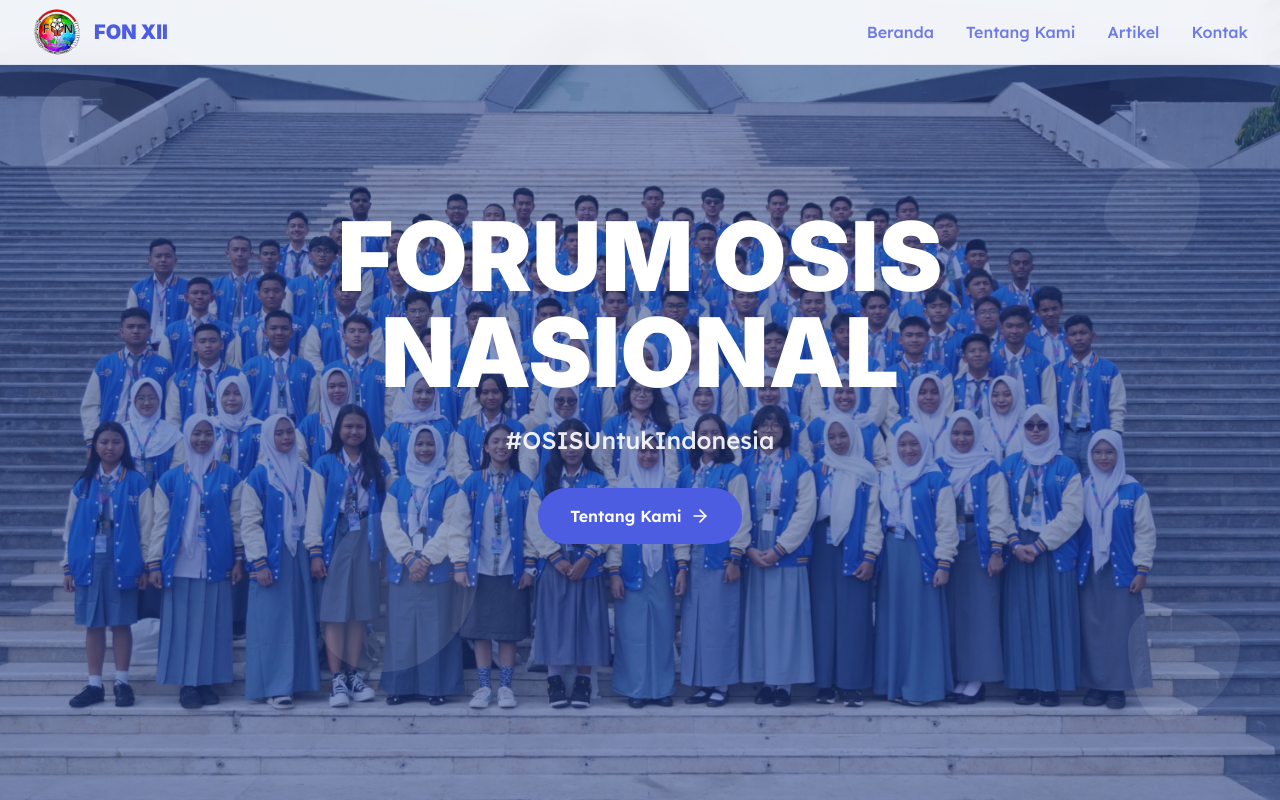
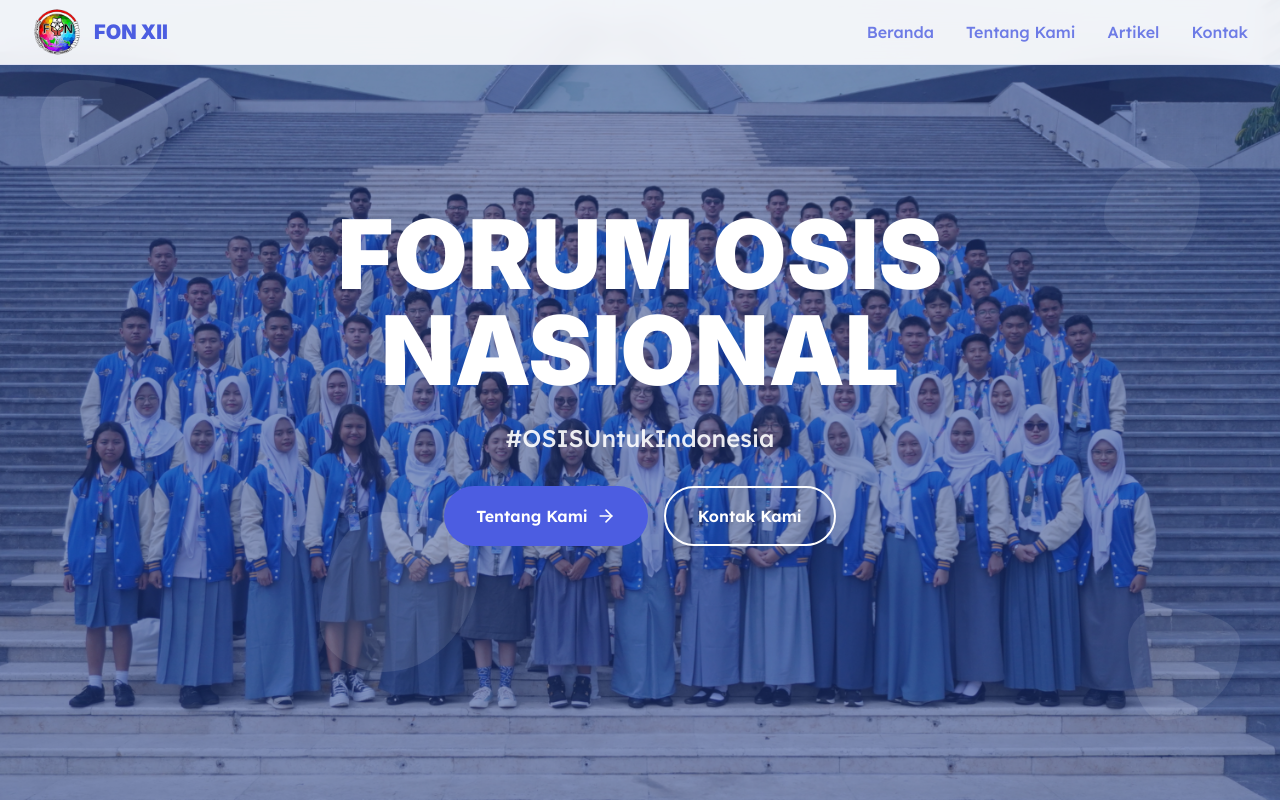
Before and after one commit to wahyusttrn/forumosisnasional-web, a Next.js app: page / in a window 1280 px wide. Shown: the top 800 px of the page. Built offline with nearby package versions, Linux system fonts and the light colour scheme.

Commit message:
feat: add contact button on homepage and change visi icon

```diff
--- a/app/about/page.tsx
+++ b/app/about/page.tsx
@@ -1,4 +1,4 @@
-import { Target, Award, Megaphone, Hand, LandPlot } from 'lucide-react';
+import { Award, Megaphone, Hand, LandPlot, BrainCog } from 'lucide-react';
 
 export default function AboutPage() {
   const milestones = [
@@ -36,7 +36,7 @@ export default function AboutPage() {
           <div className="grid grid-cols-1 lg:grid-cols-2 gap-12">
             <div className="bg-white/80 backdrop-blur-sm rounded-3xl p-8 lg:p-12">
               <div className="w-16 h-16 bg-light-blue rounded-full flex items-center justify-center mb-6">
-                <Target className="text-brand-blue" size={32} />
+                <BrainCog className="text-brand-blue" size={32} />
               </div>
               <h2 className="font-expanded font-bold text-3xl mb-6 text-brand-blue">Visi</h2>
               <p className="text-brand-blue/80 text-lg leading-relaxed">
--- a/app/page.tsx
+++ b/app/page.tsx
@@ -83,12 +83,12 @@ export default function HomePage() {
               Tentang Kami
               <ArrowRight className="group-hover:translate-x-1 transition-transform" size={20} />
             </Link>
-            {/* <Link
-              href="/"
+            <Link
+              href="/contact"
               className="border-2 border-white text-white px-8 py-4 rounded-full font-semibold hover:bg-white hover:text-brand-blue transition-all duration-200"
             >
-              Lihat Program Kami
-            </Link> */}
+              Kontak Kami
+            </Link>
           </div>
         </div>
       </section>
```
